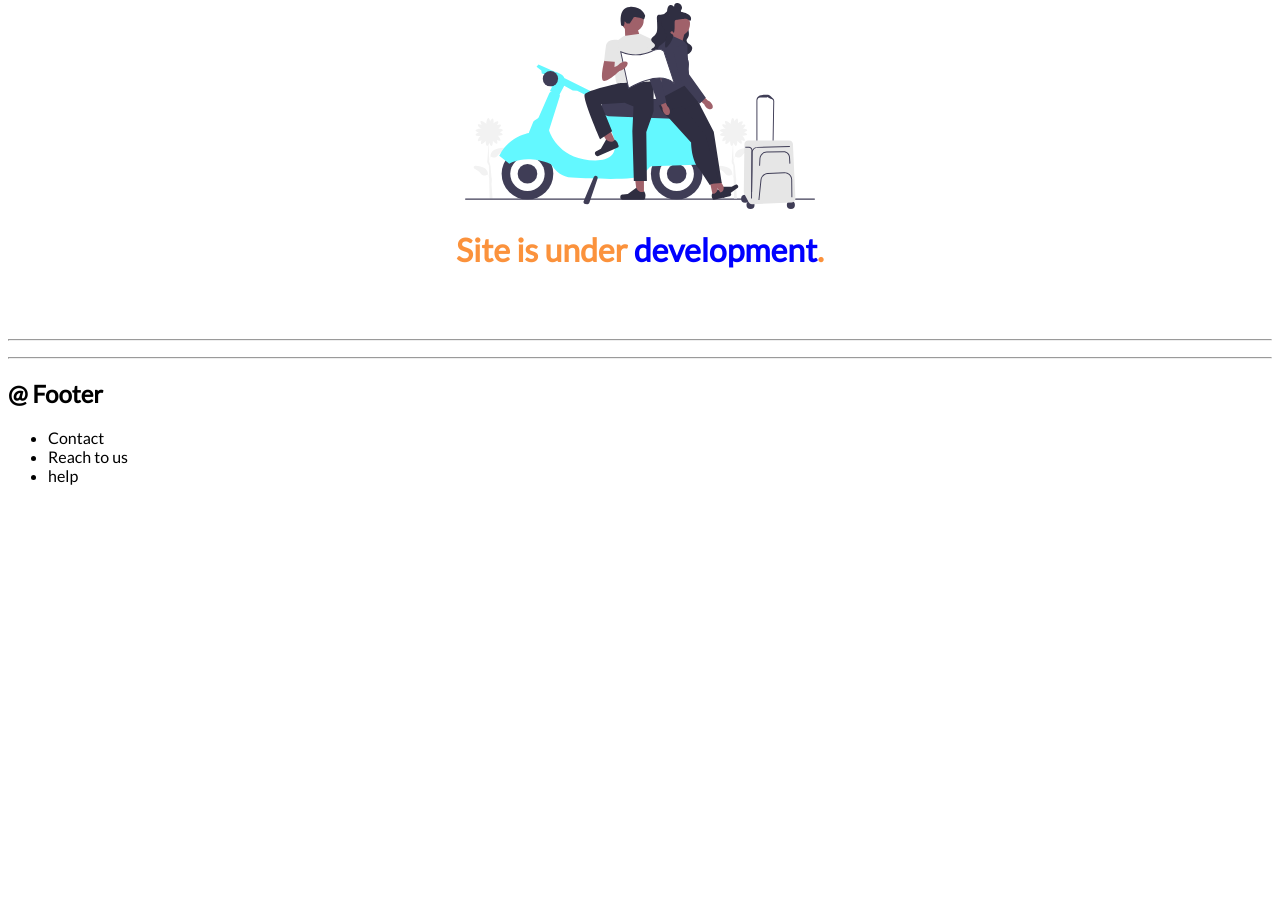
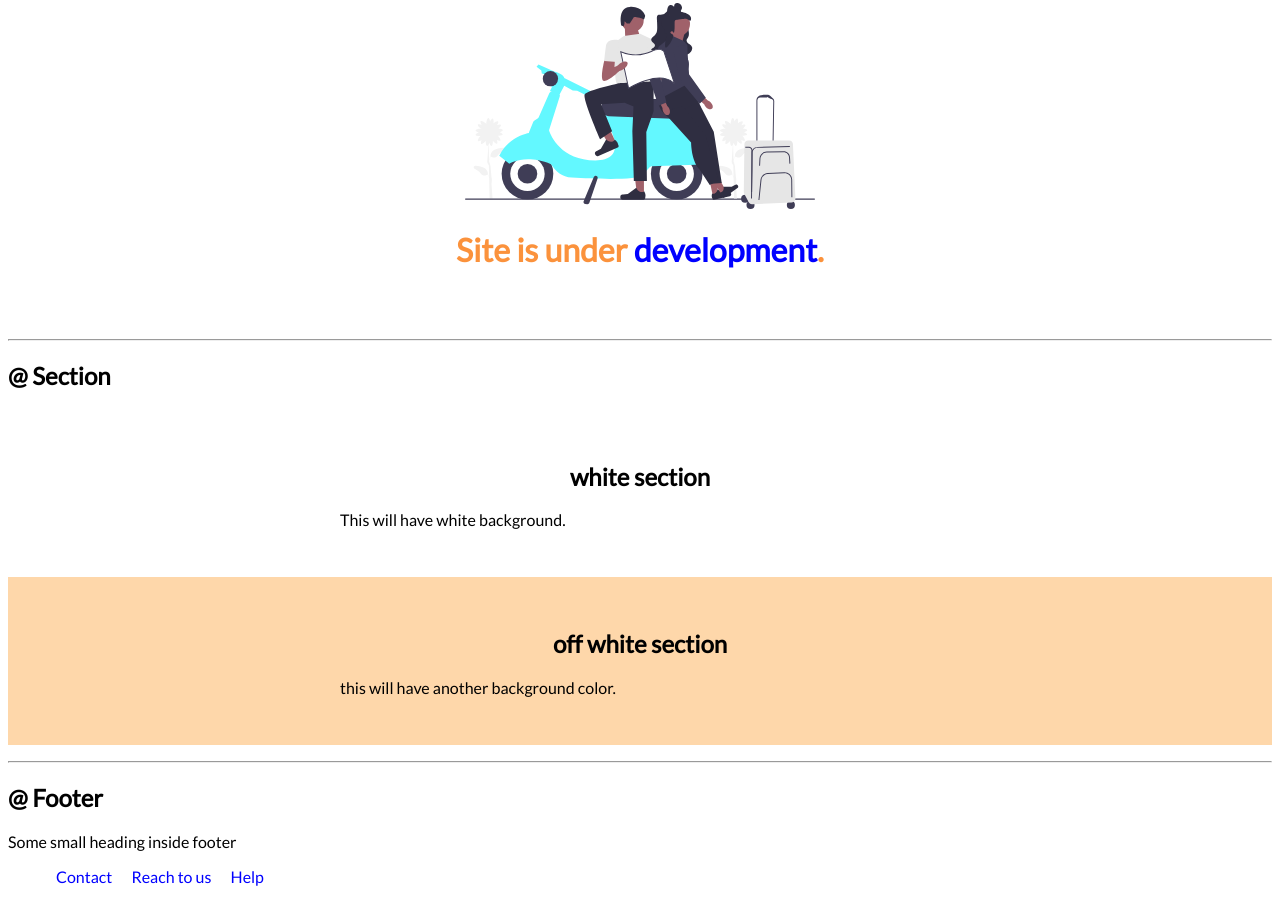
Before and after one commit to ShivamT16/HTML-AND-CSS, a plain HTML site: page index.html in a window 1280 px wide. Shown: the part 1332-2234 px from the top of the page. Before the commit the page ends 1833 px from the top, so only its background shows below. Drawn offline with Linux system fonts and the light colour scheme.

Commit message:
Section and Footer

```diff
--- a/index.html
+++ b/index.html
@@ -65,13 +65,35 @@
  <h1 class="hero-heading">Site is under <span class="hero-line">development</span>.</h1>
 </header>
 <hr>
+<h2>@ Section</h2>
+<section class="section">
+    <div class="container container-centre">
+<h1>white section</h1>
+<p>This will have white background.</p>
+</div>
+</section>
+<section class="section ow">
+    <div class="container container-centre">
+<h1>off white section</h1>
+<p>this will have another background color.</p>
+</div>
+</section>
 <hr>
 <h2>@ Footer</h2>
-<ul>
-    <li>Contact</li>
-    <li>Reach to us</li>
-    <li>help</li>
+<footer class="footer">
+    <div class="footer-header">Some small heading inside footer</div>
+<ul class="list-non-bullet">
+    <li class="list-inline">
+        <a class="link2" href="/">Contact</a>
+    </li>
+    <li class="list-inline">
+        <a class="link2" href="/">Reach to us</a>
+    </li>
+    <li class="list-inline">
+        <a class="link2" href="/">Help</a>
+    </li>
 </ul>
+</footer>
 
 </body>
 </html>
--- a/styles.css
+++ b/styles.css
@@ -5,6 +5,7 @@ body{
 :root{
     --primary-color: orange;
     --light-orange: #fb923c;
+    --off-white: #fed7aa;
 }
 .container{
     padding: 0rem 1rem;
@@ -65,3 +66,16 @@ margin: auto;
 .hero .hero-heading .hero-line{
     color: blue;
 }
+.section{
+    padding: 2rem;
+}
+.section h1{
+    text-align: center;
+}
+.ow{
+    background-color: var(--off-white);
+}
+.link2{
+    text-decoration: none;
+    color: blue;
+}
```
